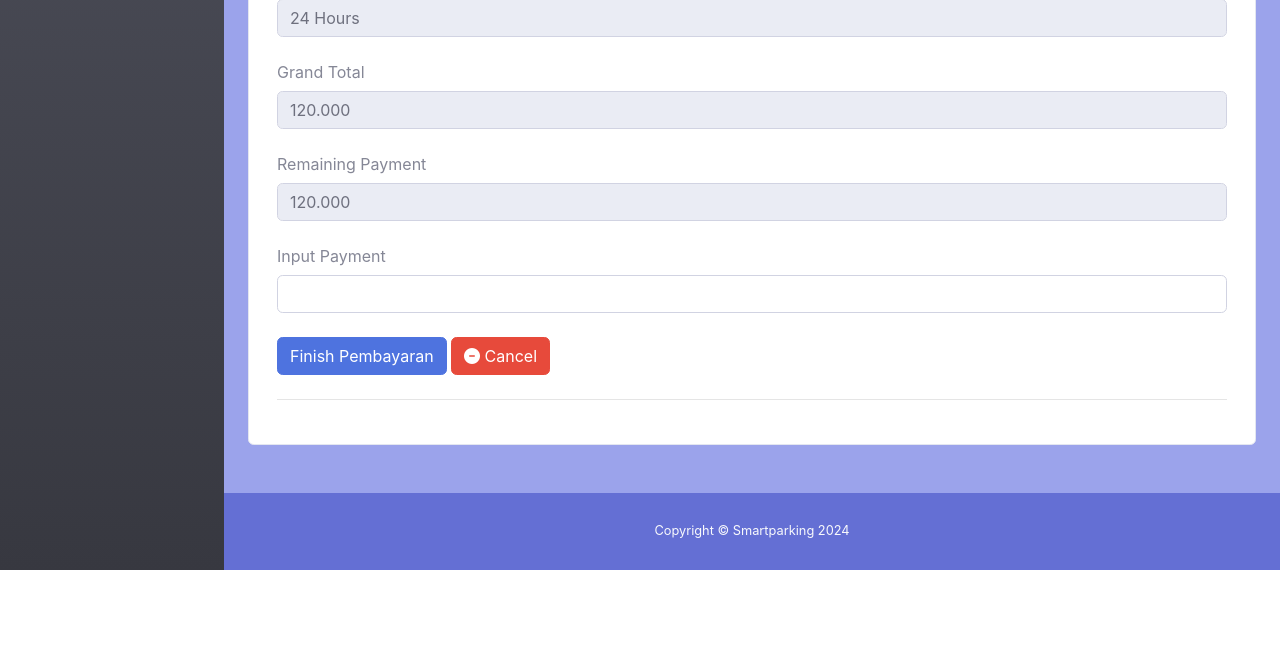
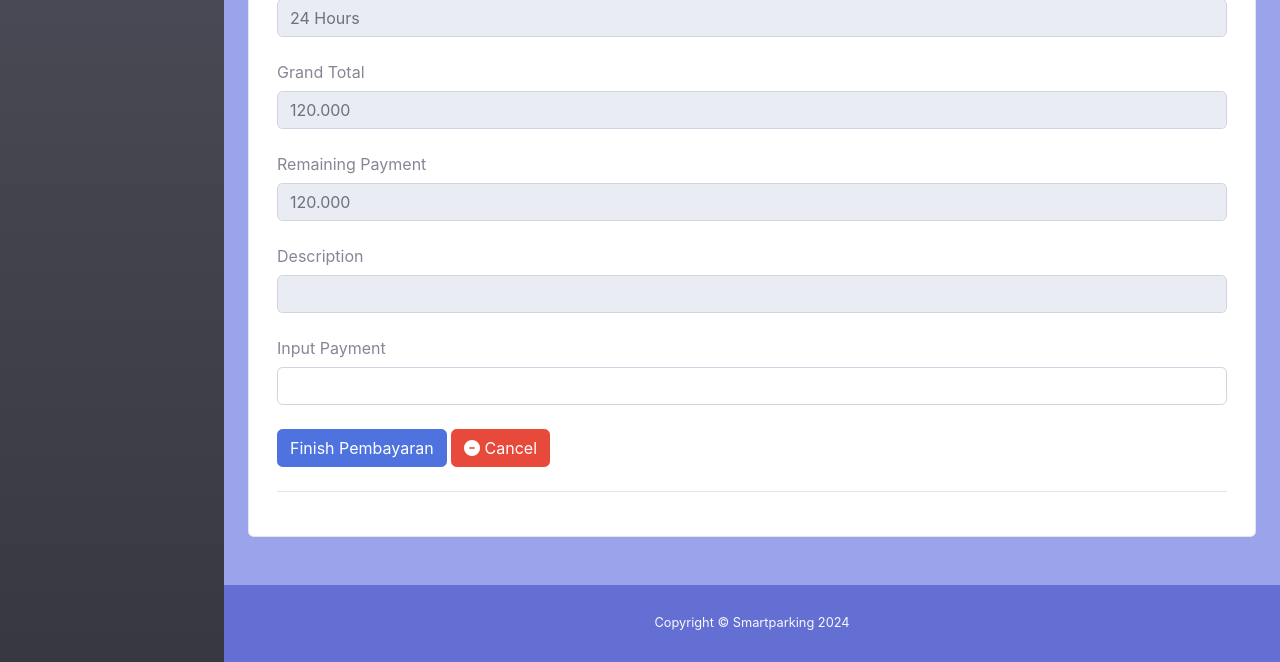
Before and after one commit to Vin1606/smartparking, a CodeIgniter app: page /smartparking/index.php/user/booking_payment/1 in a window 1280 px wide. Shown: the part 895-1557 px from the top of the page. Before the commit the page ends 1465 px from the top, so only its background shows below. Run offline with CodeIgniter, Linux system fonts and the light colour scheme; a user stored in the database is signed in; data comes from the database, SQL or seed files in the repository; data that the repository does not hold is empty; some libraries are stand-ins or nearby versions.

Commit message:
sedikit perubahan

```diff
--- a/application/controllers/Member.php
+++ b/application/controllers/Member.php
@@ -168,6 +168,9 @@ class Member extends CI_Controller
         $this->form_validation->set_rules('brand', 'Kind Of A Car', 'required|trim');
         $this->form_validation->set_rules('date', 'Date', 'required|trim');
         $this->form_validation->set_rules('time', 'Time', 'required|trim');
+        $this->form_validation->set_rules('description', 'Description', 'max_length[40]|trim', [
+            'max_length' => 'Description should not be more than 40 words'
+        ]);
 
         if ($this->form_validation->run() == false) {
             $this->load->view('user/user_header', $data);
--- a/application/controllers/User.php
+++ b/application/controllers/User.php
@@ -406,6 +406,9 @@ class User extends CI_Controller
         $this->form_validation->set_rules('nopol', 'Number Policy', 'required|trim');
         $this->form_validation->set_rules('brand', 'Kind Of A Car', 'required|trim');
         $this->form_validation->set_rules('time', 'Time', 'required|trim');
+        $this->form_validation->set_rules('description', 'Description', 'max_length[40]|trim', [
+            'max_length' => 'Description should not be more than 40 words'
+        ]);
 
         if ($this->form_validation->run() == false) {
             $this->load->view('user/user_header', $data);
--- a/application/views/member/booking_detail.php
+++ b/application/views/member/booking_detail.php
@@ -30,6 +30,7 @@
                                             <th>Location Parking</th>
                                             <th>Date Booking</th>
                                             <th>Time Booking</th>
+                                            <th>Description</th>
                                             <th>Management</th>
                                         </tr>
                                     </thead>
@@ -48,6 +49,7 @@
                                                 <td><?= 'Block ' . $booking['location_id']; ?></td>
                                                 <td><?= date('d-m-Y', strtotime($booking['date'])); ?></td>
                                                 <td><?= $booking['time']; ?></td>
+                                                <td><?= $booking['description']; ?></td>
                                                 <td style="text-align: center;"> <!-- Tambahkan style text-align: center; di sini -->
                                                     <?php if ($booking['status_pembayaran'] != 'Lunas') : ?>
                                                         <a href="<?= base_url(); ?>member/edit_booking/<?= $booking['id']; ?>" class="btn btn-primary" style="font-size: 12px; margin: 0 5px;">Edit Booking</a>
--- a/application/views/member/edit_booking.php
+++ b/application/views/member/edit_booking.php
@@ -63,7 +63,8 @@
 
                     <div class="form mb-4">
                         <div class="date mb-2" style="font-size: 13px;">Description</div>
-                        <textarea class="form-control" id="description" name="description" rows="4" style="font-size: 12px; border-radius: 10px;"></textarea>
+                        <textarea class="form-control" id="description" name="description" rows="4" style="font-size: 12px; border-radius: 10px;"><?= $booking['description']; ?></textarea>
+                        <?= form_error('description', ' <small class="text-danger pl-2 mb-2">', '</small>'); ?>
                     </div>
 
                     <button type="submit" class="btn btn-primary btn-user btn-block text-uppercase">
--- a/application/views/user/booking_payment.php
+++ b/application/views/user/booking_payment.php
@@ -87,11 +87,18 @@
                             </div>
                         </div>
 
+                        <div class="form-group row mb-3">
+                            <label for="Deskripsi" class="col-sm-3 col-form-label">Description</label>
+                            <div class="col-sm-12">
+                                <input type="text" class="form-control" name="description" id="description" value="<?= $booking['description']; ?>" readonly>
+                            </div>
+                        </div>
+
                         <div class="form-group row mb-4">
                             <label for="bayar" class="col-sm-3 col-form-label">Input Payment</label>
                             <div class="col-sm-12">
                                 <input type="text" class="form-control" name="pembayaran" id="pembayaran">
-                                <?= form_error('pembayaran', ' <small class="text-danger  mb-2">', '</small>'); ?>
+                                <?= form_error('pembayaran', ' <small class="text-danger mb-2">', '</small>'); ?>
                             </div>
                         </div>
 
--- a/application/views/user/edit_booking.php
+++ b/application/views/user/edit_booking.php
@@ -61,9 +61,11 @@
                         </select>
                     </div>
 
+
                     <div class="form mb-4">
                         <div class="date mb-2" style="font-size: 13px;">Description</div>
-                        <textarea class="form-control" id="description" name="description" rows="4" style="font-size: 12px; border-radius: 10px;"></textarea>
+                        <textarea class="form-control" id="description" name="description" rows="4" style="font-size: 12px; border-radius: 10px;"><?= $booking['description']; ?></textarea>
+                        <?= form_error('description', ' <small class="text-danger pl-2 mb-2">', '</small>'); ?>
                     </div>
 
                     <button type="submit" class="btn btn-primary btn-user btn-block text-uppercase">
```
